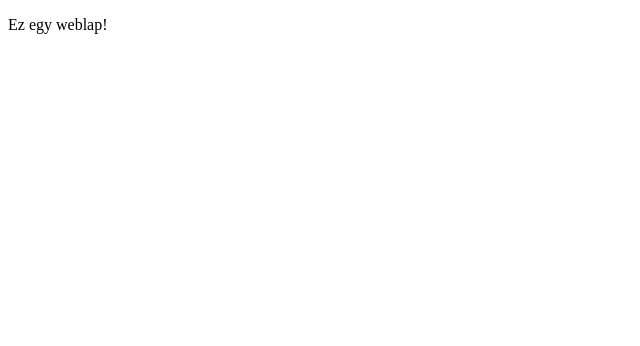
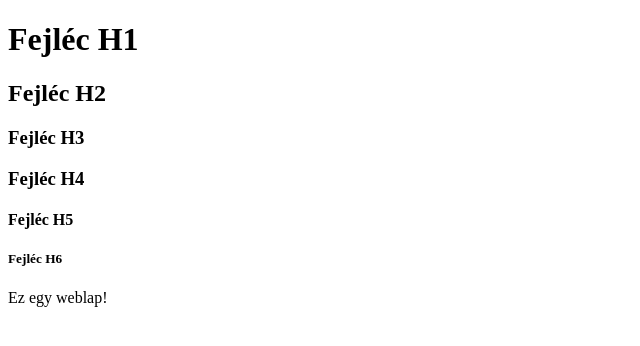
Before and after one commit to Laszlo008/WebLap, a plain HTML site: page index.html in a window 1280 px wide. Shown: the whole page, without its empty margins (0-640 px from the left). Drawn offline with Linux system fonts and the light colour scheme.

Commit message:
fejleccel bovitve

```diff
--- a/index.html
+++ b/index.html
@@ -10,6 +10,13 @@
 </head>
 
 <body>
+	<h1>Fejléc H1</h1>
+	<h2>Fejléc H2</h2>
+	<h3>Fejléc H3</h3>
+	<h3>Fejléc H4</h3>
+	<h4>Fejléc H5</h4>
+	<h5>Fejléc H6</h5>
+
 	<p>Ez egy weblap!
 	</p>
 </body>
```
